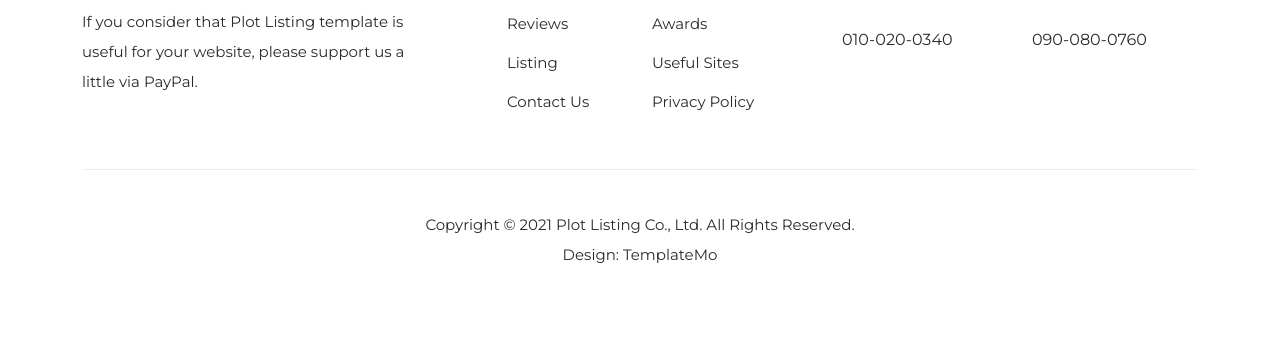
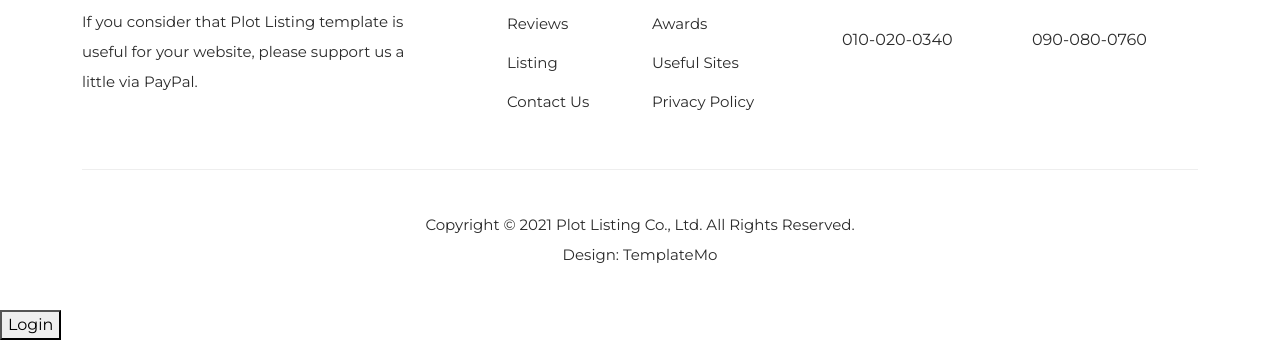
Before and after one commit to sakhabiologi22-lgtm/websitetemplate, a plain HTML site: page index.html in a window 1280 px wide. Shown: the part 3705-4045 px from the top of the page. Before the commit the page ends 4015 px from the top, so only its background shows below. Drawn offline with Linux system fonts and the light colour scheme.

Commit message:
Update index.html

```diff
--- a/index.html
+++ b/index.html
@@ -643,6 +643,10 @@ https://templatemo.com/tm-564-plot-listing
   <script src="assets/js/animation.js"></script>
   <script src="assets/js/imagesloaded.js"></script>
   <script src="assets/js/custom.js"></script>
+	<div id="authArea">
+    <button onclick="location.href='login.html'" class="nav-cta">Login</button>
+	</div>
+
 
 </body>
 
```
